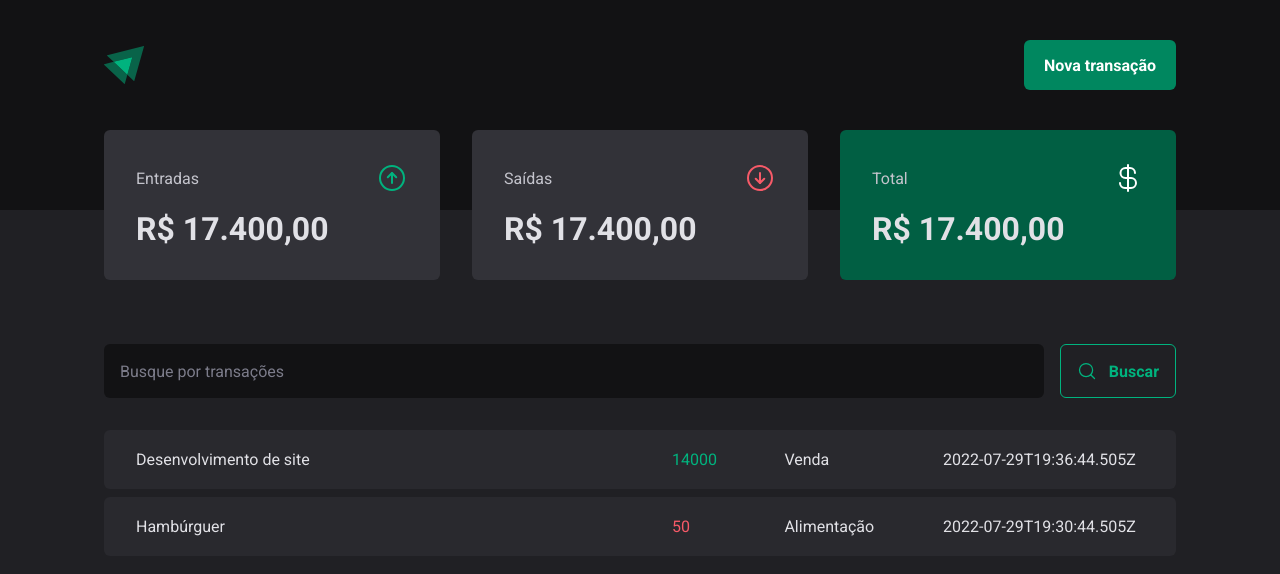
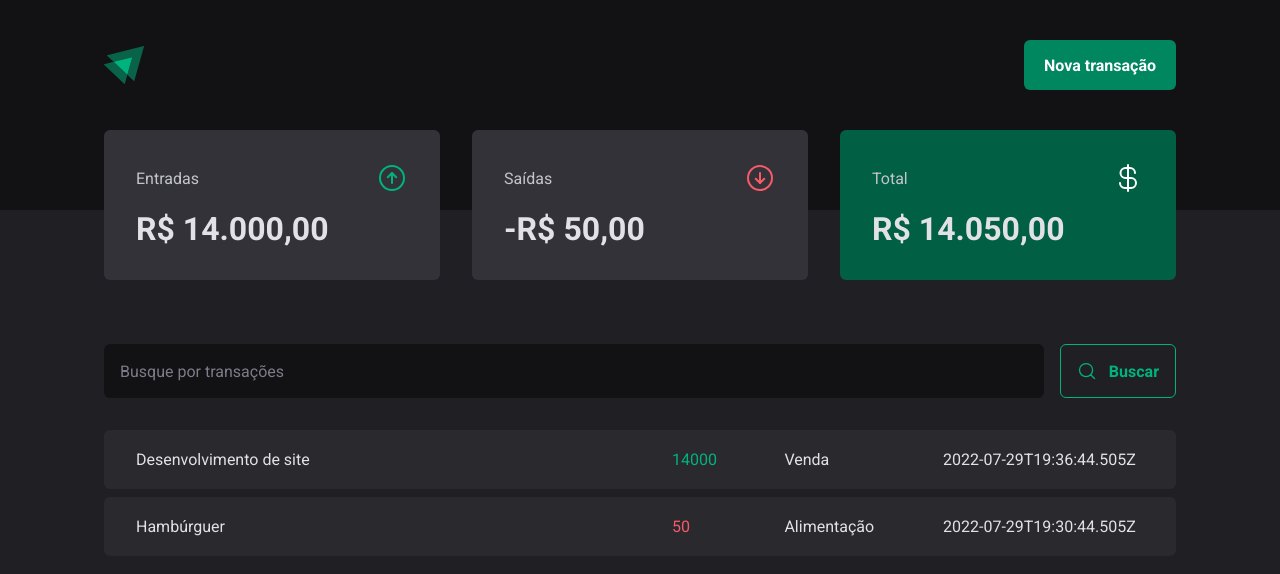
Before and after one commit to WalberCesar/dt-money, a React (Vite) app: page / in a window 1280 px wide. Shown: the top 574 px of the page. Built offline with nearby package versions, Linux system fonts and the light colour scheme; data requests are answered from the project's data file.

Commit message:
create function formatedPrice

```diff
--- a/src/components/Summary/index.tsx
+++ b/src/components/Summary/index.tsx
@@ -1,7 +1,29 @@
 import { ArrowCircleDown, ArrowCircleUp, CurrencyDollar } from 'phosphor-react'
 import { SummaryCard, SummaryContainer } from './styles'
+import { useTransaction } from '../../Contexts/useTransaction'
+import { FormatedPrice } from '../../utils/formatedPrice'
 
 export function Summary() {
+  const { transactions } = useTransaction()
+
+  const summary = transactions.reduce(
+    (acc, transaction) => {
+      if (transaction.type === 'income') {
+        acc.income += transaction.price
+        acc.total += transaction.price
+      } else {
+        acc.total += transaction.price
+        acc.outcome -= transaction.price
+      }
+      return acc
+    },
+    {
+      income: 0,
+      outcome: 0,
+      total: 0,
+    },
+  )
+
   return (
     <SummaryContainer>
       <SummaryCard>
@@ -10,7 +32,7 @@ export function Summary() {
           <ArrowCircleUp size={32} color="#00b37e" />
         </header>
 
-        <strong>R$ 17.400,00</strong>
+        <strong>{FormatedPrice(summary.income)}</strong>
       </SummaryCard>
 
       <SummaryCard>
@@ -19,7 +41,7 @@ export function Summary() {
           <ArrowCircleDown size={32} color="#f75a68" />
         </header>
 
-        <strong>R$ 17.400,00</strong>
+        <strong>{FormatedPrice(summary.outcome)}</strong>
       </SummaryCard>
 
       <SummaryCard variant="green">
@@ -28,7 +50,7 @@ export function Summary() {
           <CurrencyDollar size={32} color="#fff" />
         </header>
 
-        <strong>R$ 17.400,00</strong>
+        <strong>{FormatedPrice(summary.total)}</strong>
       </SummaryCard>
     </SummaryContainer>
   )
--- /dev/null
+++ b/src/utils/formatedPrice.tsx
@@ -0,0 +1,8 @@
+export function FormatedPrice(value: number) {
+  const price = new Intl.NumberFormat('pt-BR', {
+    currency: 'BRL',
+    style: 'currency',
+  }).format(value)
+
+  return price
+}
```
